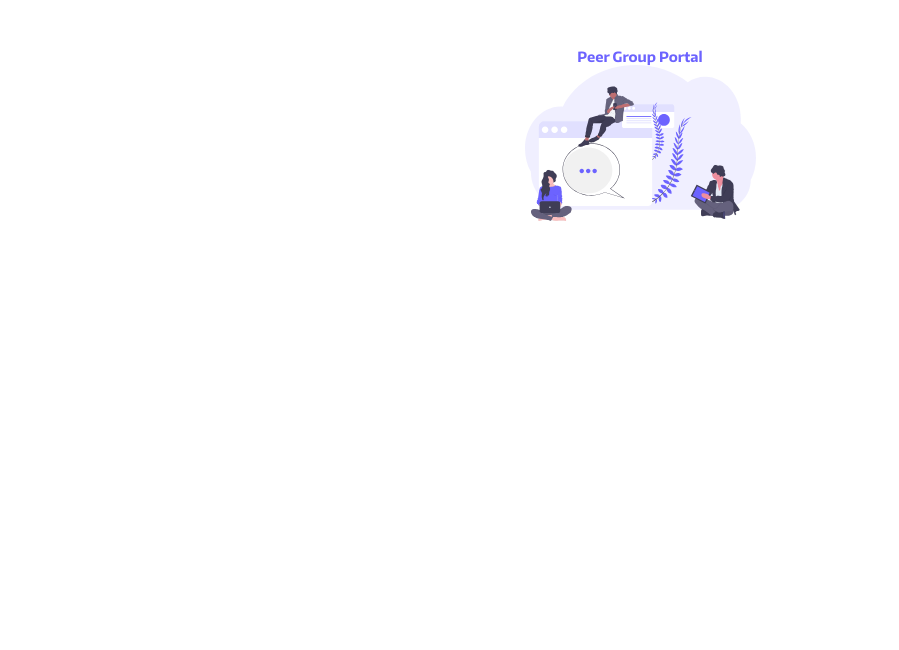
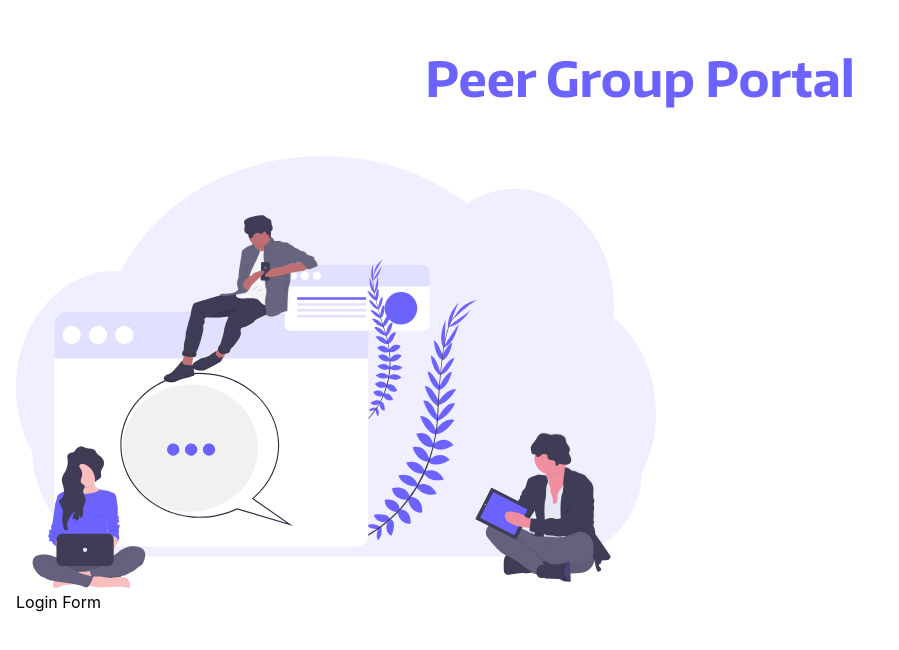
Before and after one commit to svashish305/peer-group-app, a React (Create React App) app: page / in a window 1280 px wide. Shown: the top 650 px of the page, without its empty margins (0-899 px from the left). Built offline with nearby package versions, Linux system fonts and the light colour scheme.

Commit message:
added styling for landing page

```diff
--- a/package.json
+++ b/package.json
@@ -10,8 +10,10 @@
     "react": "^16.13.1",
     "react-bootstrap": "^1.3.0",
     "react-burger-menu": "^2.8.0",
+    "react-cookie": "^4.0.3",
     "react-dom": "^16.13.1",
     "react-responsive": "^8.1.0",
+    "react-router-dom": "^5.2.0",
     "react-scripts": "3.4.3",
     "react-toastify": "^6.0.9"
   },
--- a/src/App.js
+++ b/src/App.js
@@ -1,42 +1,14 @@
 import React from 'react';
-import { useMediaQuery } from 'react-responsive';
 import Sidebar from './components/sidebar/sidebar';
 import Dashboard from './components/dashboard';
 import './App.scss';
-import {Image} from 'react-bootstrap';
 
 function App() {
-  const isDesktopOrLaptop = useMediaQuery({
-    query: '(min-device-width: 1225px)'
-  })
-  const isBigScreen = useMediaQuery({ query: '(min-device-width: 1824px)' })
-  const isTabletOrMobile = useMediaQuery({ query: '(max-width: 1224px)' })
-  const isTabletOrMobileDevice = useMediaQuery({
-    query: '(max-device-width: 1224px)'
-  })
-  const isPortrait = useMediaQuery({ query: '(orientation: portrait)' })
-  const isRetina = useMediaQuery({ query: '(min-resolution: 2dppx)' })
-
   return (
-    <div className="App">
-      {/* <h1>Device Test!</h1>
-      {isDesktopOrLaptop && <>
-        <p>You are a desktop or laptop</p>
-        {isBigScreen && <p>You also have a huge screen</p>}
-        {isTabletOrMobile && <p>You are sized like a tablet or mobile phone though</p>}
-      </>}
-      {isTabletOrMobileDevice && <p>You are a tablet or mobile phone</p>}
-      <p>Your are in {isPortrait ? 'portrait' : 'landscape'} orientation</p>
-      {isRetina && <p>You are retina</p>} */}
-
-      {/* <header className="App-header">
-        Peer Group App
-      </header>
+    <div className='App'>
+      <header className='App-header'>Peer Group App</header>
       <Sidebar />
-      <Dashboard /> */}
-      <span className='flex-center title'>Peer Group Portal</span>
-      {(isTabletOrMobile || isTabletOrMobileDevice) && <Image src='/assets/images/logomobile.svg' fluid />}
-      {(isBigScreen || isDesktopOrLaptop) && <Image src='/assets/images/logo.svg' fluid />}
+      {/* <Dashboard /> */}
     </div>
   );
 }
--- a/src/App.scss
+++ b/src/App.scss
@@ -80,9 +80,6 @@ a {
   align-items: center;
 }
 
-.title {
-  margin-top: 3rem;
-  font-size: 0.875rem;
-  font-family: 'EncodeSansBold';
-  color: var(--primary);
+.d-flex {
+  display: flex;
 }
--- /dev/null
+++ b/src/components/Auth/auth.js
@@ -0,0 +1,45 @@
+import React from 'react';
+import { useMediaQuery } from 'react-responsive';
+import { Container, Row, Col, Image } from 'react-bootstrap';
+import './auth.scss';
+
+function Auth() {
+  const isDesktopOrLaptop = useMediaQuery({
+    query: '(min-device-width: 1225px)',
+  });
+  const isBigScreen = useMediaQuery({ query: '(min-device-width: 1824px)' });
+  const isTabletOrMobile = useMediaQuery({ query: '(max-width: 1224px)' });
+  const isTabletOrMobileDevice = useMediaQuery({
+    query: '(max-device-width: 1224px)',
+  });
+  const isPortrait = useMediaQuery({ query: '(orientation: portrait)' });
+  const isRetina = useMediaQuery({ query: '(min-resolution: 2dppx)' });
+
+  return (
+    <div className='main-container'>
+      <span className='flex-center title'>Peer Group Portal</span>
+      <Container>
+        <Row
+          className={
+            isTabletOrMobile || isTabletOrMobileDevice ? null : 'd-flex'
+          }
+        >
+          <Col>
+            {isTabletOrMobile || isTabletOrMobileDevice ? (
+              <Image
+                className='logo'
+                src='/assets/images/logomobile.svg'
+                fluid
+              />
+            ) : (
+              <Image className='logo' src='/assets/images/logo.svg' fluid />
+            )}
+          </Col>
+          <Col>Login Form</Col>
+        </Row>
+      </Container>
+    </div>
+  );
+}
+
+export default Auth;
--- /dev/null
+++ b/src/components/Auth/auth.scss
@@ -0,0 +1,50 @@
+@media only screen and (max-width: 768px) {
+  .main-container {
+    margin: 0 1rem;
+  }
+
+  .title {
+    margin: 3rem 0 2rem 0;
+    font-size: 0.875rem;
+    font-family: 'EncodeSansBold';
+    color: var(--primary);
+  }
+
+  .logo {
+    width: 90vw;
+  }
+}
+
+@media only screen and (min-width: 769px) and (max-width: 1224px) {
+  .main-container {
+    margin: 0 1rem;
+  }
+
+  .title {
+    margin: 3rem 0 2rem 0;
+    font-size: 3rem;
+    font-family: 'EncodeSansBold';
+    color: var(--primary);
+  }
+
+  .logo {
+    width: 50vw;
+  }
+}
+
+@media only screen and (min-width: 1225px) {
+  .main-container {
+    margin: 0 1rem;
+  }
+
+  .title {
+    margin: 3rem 0 3rem 0;
+    font-size: 3rem;
+    font-family: 'EncodeSansBold';
+    color: var(--primary);
+  }
+
+  .logo {
+    width: 50vw;
+  }
+}
--- a/src/index.js
+++ b/src/index.js
@@ -2,11 +2,19 @@ import React from 'react';
 import ReactDOM from 'react-dom';
 import './index.css';
 import App from './App';
+import Auth from './components/Auth/auth';
+import {Route, BrowserRouter} from 'react-router-dom';
+import {CookiesProvider} from 'react-cookie';
 import * as serviceWorker from './serviceWorker';
 
 ReactDOM.render(
   <React.StrictMode>
-    <App />
+    <CookiesProvider>
+      <BrowserRouter>
+        <Route exact path="/" component={Auth} />
+        <Route exact path="/dashboard" component={App} />
+      </BrowserRouter>
+    </CookiesProvider>
   </React.StrictMode>,
   document.getElementById('root')
 );
```
Also changed, not shown: src/components/auth.js (deleted).
